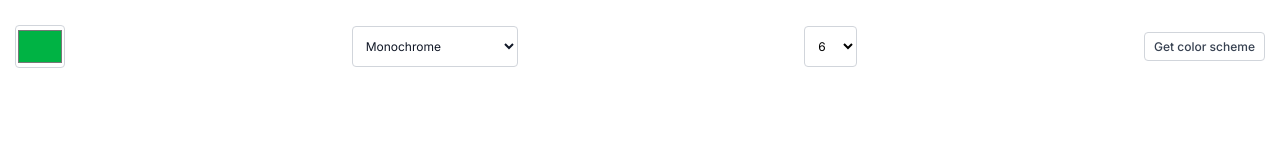
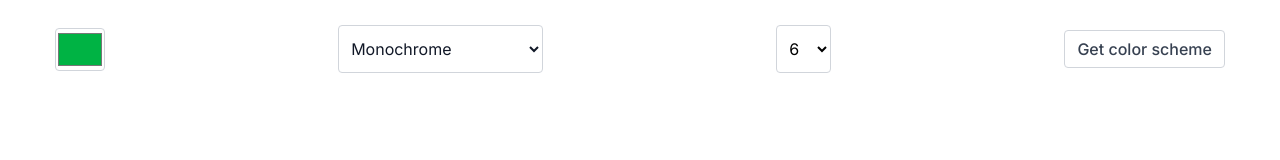
Before and after one commit to adenning4/ColorSchemeGenerator, a plain HTML site: page index.html in a window 1280 px wide. Drawn offline with Linux system fonts and the light colour scheme.

Commit message:
Update styles.css
-finalized styling updates

```diff
--- a/styles.css
+++ b/styles.css
@@ -9,6 +9,8 @@
 
 body {
   font-family: "Inter", sans-serif;
+  max-width: 1200px;
+  margin: auto;
 }
 
 /* HEADER */
@@ -43,7 +45,7 @@ header {
 
 .color-scheme,
 .number-of-colors {
-  padding: 11px 9px;
+  padding: 0.75em 0.5em;
 }
 
 .color-scheme {
@@ -54,6 +56,7 @@ header {
   color: #374151;
   font-weight: 500;
   padding: 0.5em 0.75em;
+  min-height: 37px;
 }
 
 /* MAIN COLORS AREA */
@@ -74,4 +77,19 @@ header {
 
 .shown-color-hex {
   text-align: center;
+  font-weight: 500;
+  font-size: 0.75rem;
+  padding: 1em 0;
 }
+
+@media (min-width: 768px) {
+  .colors-container {
+    grid-template-columns: repeat(6, 1fr);
+  }
+
+  .color-scheme,
+  .number-of-colors,
+  .get-color-scheme-button {
+    font-size: 1rem;
+  }
+}
```
